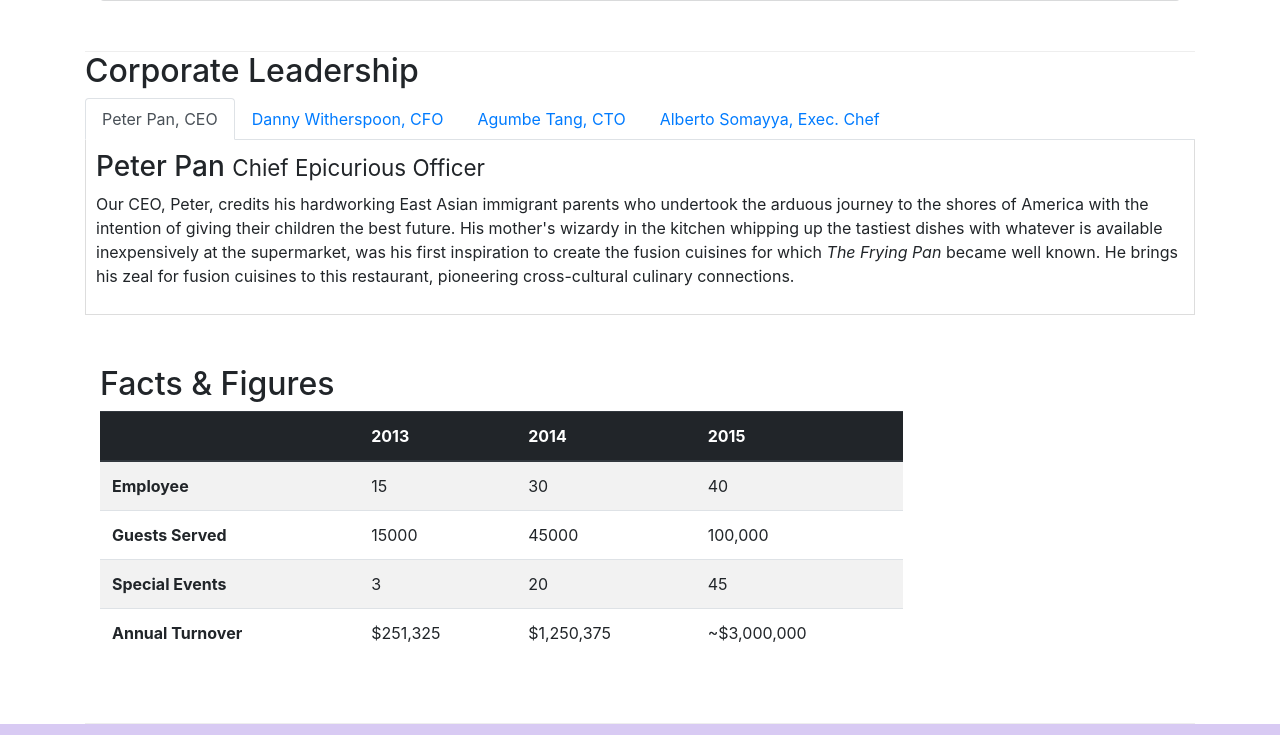
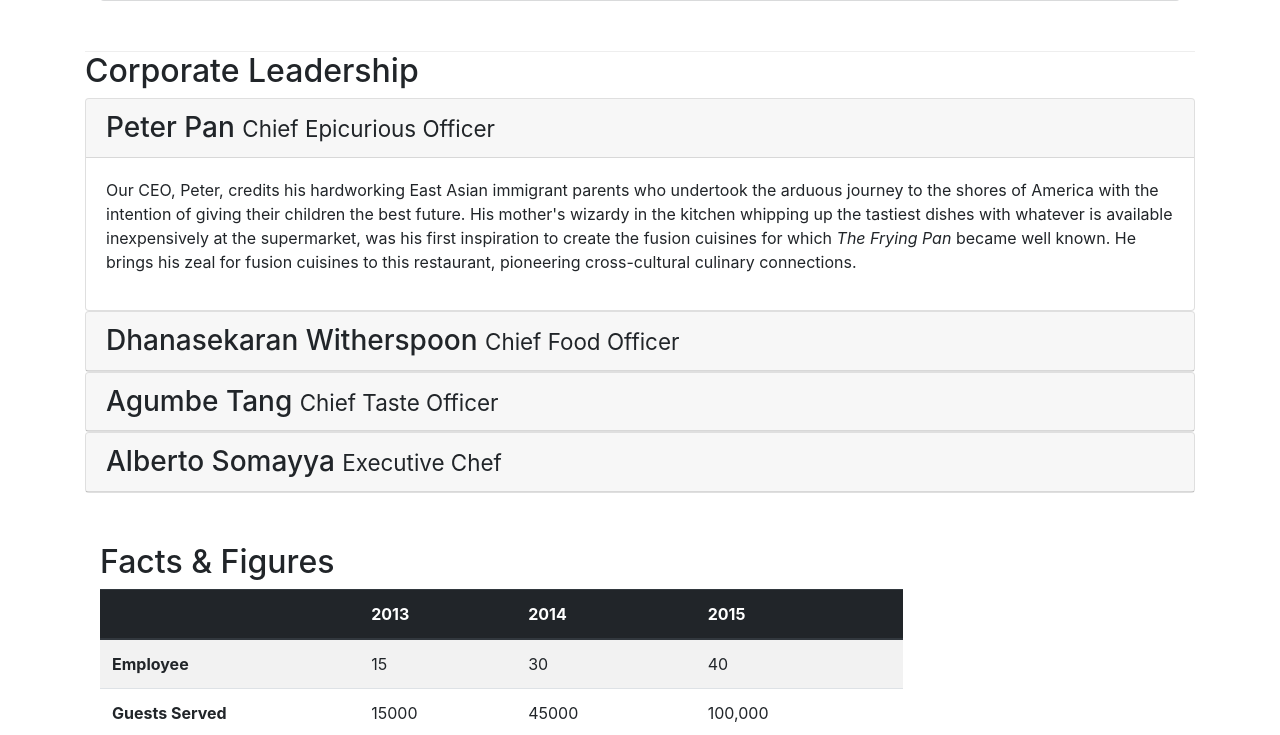
Before and after one commit to bairisachin/Bootstrap4, a website: page aboutus.html in a window 1280 px wide. Shown: the part 920-1655 px from the top of the page. Drawn offline with nearby package versions, Linux system fonts and the light colour scheme.

Commit message:
Collapse & Accordion

```diff
--- a/aboutus.html
+++ b/aboutus.html
@@ -118,68 +118,101 @@
         <div class="row">
             <div class="col-12">
                 <h2>Corporate Leadership</h2>
-                <ul class="nav nav-tabs">
-                    <li class="nav-item">
-                        <a class="nav-link active" href="#peter" role="tab" data-toggle="tab">Peter Pan, CEO</a>
-                    </li>
-                    <li class="nav-item">
-                        <a class="nav-link" href="#danny" role="tab" data-toggle="tab">Danny Witherspoon, CFO</a>
-                    </li>
-                    <li class="nav-item">
-                        <a class="nav-link" href="#agumbe" role="tab" data-toggle="tab">Agumbe Tang, CTO</a>
-                    </li>
-                    <li class="nav-item">
-                        <a class="nav-link" href="#alberto" role="tab" data-toggle="tab">Alberto Somayya, Exec. Chef</a>
-                    </li>
-                </ul>
 
-                <div class="tab-content">
-                    <div role="tabpanel" class="tab-pane fade show active" id="peter">
-                        <h3>Peter Pan <small>Chief Epicurious Officer</small></h3>
-                        <p class="d-none d-sm-block">Our CEO, Peter, credits his hardworking East Asian immigrant
+                <div id="accordion">
+
+                    <div class="card">
+                        <div class="card-header" role="tab" id="peterhead">
+                        <h3 class="mb-0">
+                            <a data-toggle="collapse" data-target="#peter">
+                            Peter Pan <small>Chief Epicurious Officer</small>
+                            </a>
+                        </h3>
+                        </div>
+                        <div class="collapse show" id="peter" data-parent="#accordion">
+                            <div class="card-body">
+                                <p class="d-none d-sm-block">Our CEO, Peter, credits his hardworking East Asian
+                                    immigrant
                                     parents who
                                     undertook the arduous
-                            journey to the shores of America with the intention of giving their children the best
+                                    journey to the shores of America with the intention of giving their children the
+                                    best
                                     future. His
-                            mother's wizardy in the kitchen whipping up the tastiest dishes with whatever is available
-                            inexpensively at the supermarket, was his first inspiration to create the fusion cuisines
+                                    mother's wizardy in the kitchen whipping up the tastiest dishes with whatever is
+                                    available
+                                    inexpensively at the supermarket, was his first inspiration to create the fusion
+                                    cuisines
                                     for which
-                            <em>The Frying Pan</em> became well known. He brings his zeal for fusion cuisines to this
-                            restaurant, pioneering cross-cultural culinary connections.
-                        </p>
+                                    <em>The Frying Pan</em> became well known. He brings his zeal for fusion cuisines to
+                                    this
+                                    restaurant, pioneering cross-cultural culinary connections.</p>
                             </div>
-                    <div role="tabpanel" class="tab-pane fade" id="danny">
-                        <h3>Dhanasekaran Witherspoon <small>Chief Food Officer</small></h3>
+                        </div>
+                    </div>
+
+                    <div class="card">
+                        <div class="card-header" role="tab" id="dannyhead">
+                            <h3 class="mb-0">
+                                <a class="collapsed" data-toggle="collapse" data-target="#danny">
+                                    Dhanasekaran Witherspoon <small>Chief Food Officer</small>
+                                </a>
+                            </h3>
+                        </div>
+                        <div class="collapse" id="danny" data-parent="#accordion">
+                            <div class="card-body">
+                                <p class="d-none d-sm-block">
                                 <p class="d-none d-sm-block">Our CFO, Danny, as he is affectionately referred to by his
                                     colleagues,
                                     comes from a long established
                                     family tradition in farming and produce. His experiences growing up on a farm in the
                                     Australian
-                            outback gave him great appreciation for varieties of food sources. As he puts it in his own
+                                    outback gave him great appreciation for varieties of food sources. As he puts it in
+                                    his own
                                     words,
                                     <em>Everything that runs, wins, and everything that stays, pays!</em>
                                 </p>
                             </div>
-                    <div role="tabpanel" class="tab-pane fade" id="agumbe">
-                        <h3>Agumbe Tang <small>Chief Taste Officer</small></h3>
-                        <p class="d-none d-sm-block">Blessed with the most discerning gustatory sense, Agumbe, our CTO,
+                        </div>
+                    </div>
+
+                    <div class="card">
+                        <div class="card-header" role="tab" id="agumbehead">
+                            <h3 class="mb-0">
+                                <a class="collapsed" data-toggle="collapse" data-target="#agumbe">
+                                    Agumbe Tang <small>Chief Taste Officer</small>
+                                </a>
+                            </h3>
+                        </div>
+                        <div class="collapse" id="agumbe" data-parent="#accordion">
+                            <div class="card-body">
+                                <p class="d-none d-sm-block">Blessed with the most discerning gustatory sense, Agumbe,
+                                    our CTO,
                                     personally ensures that every dish
-                            that we serve meets his exacting tastes. Our chefs dread the tongue lashing that ensues if
+                                    that we serve meets his exacting tastes. Our chefs dread the tongue lashing that
+                                    ensues if
                                     their
-                            dish does not meet his exacting standards. He lives by his motto, <em>You click only if you
-                                survive
-                                my lick.</em></p>
+                                    dish does not meet his exacting standards. He lives by his motto, <em>You click only if you survive my lick.</em></p>
                             </div>
-                    <div role="tabpanel" class="tab-pane fade" id="alberto">
-                        <h3>Alberto Somayya <small>Executive Chef</small></h3>
+                        </div>
+                    </div>
+
+                    <div class="card">
+                        <div class="card-header" role="tab" id="albertohead">
+                            <h3 class="mb-0">
+                                <a class="collapsed" data-toggle="collapse" data-target="#alberto">
+                                    Alberto Somayya <small>Executive Chef</small>
+                                </a>
+                            </h3>
+                        </div>
+                        <div class="collapse" id="alberto" data-parent="#accordion">
+                            <div class="card-body">
                                 <p class="d-none d-sm-block">Award winning three-star Michelin chef with wide International
                                     experience
                                     having worked closely with
                                     whos-who in the culinary world, he specializes in creating mouthwatering Indo-Italian fusion
-                            experiences. He says, <em>Put together the cuisines from the two craziest cultures, and you
-                                get
-                                a
-                                winning hit! Amma Mia!</em></p>
+                                    experiences. He says, <em>Put together the cuisines from the two craziest cultures, and you get a winning hit! Amma Mia!</em></p>
+                            </div>
+                        </div>
                     </div>
                 </div>
             </div>
```
Lines whose indentation alone changed are shown as unchanged.
